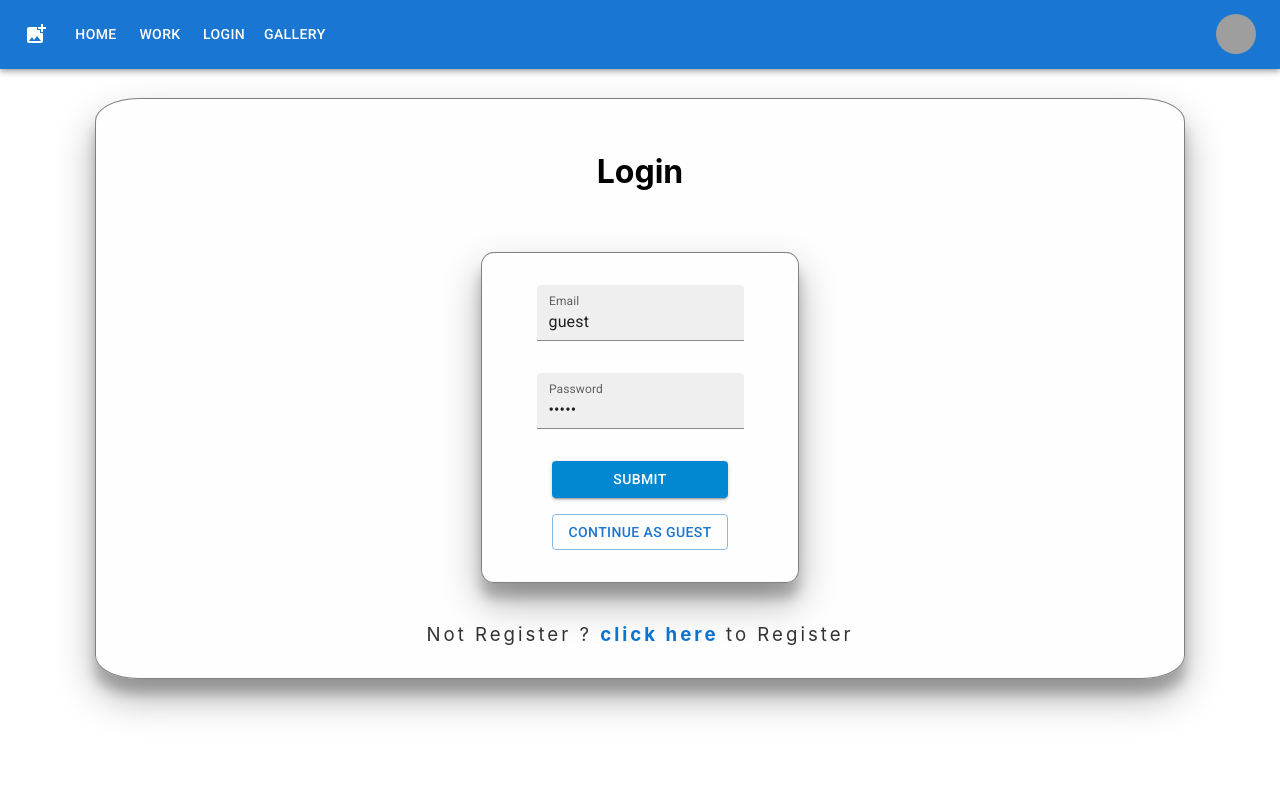
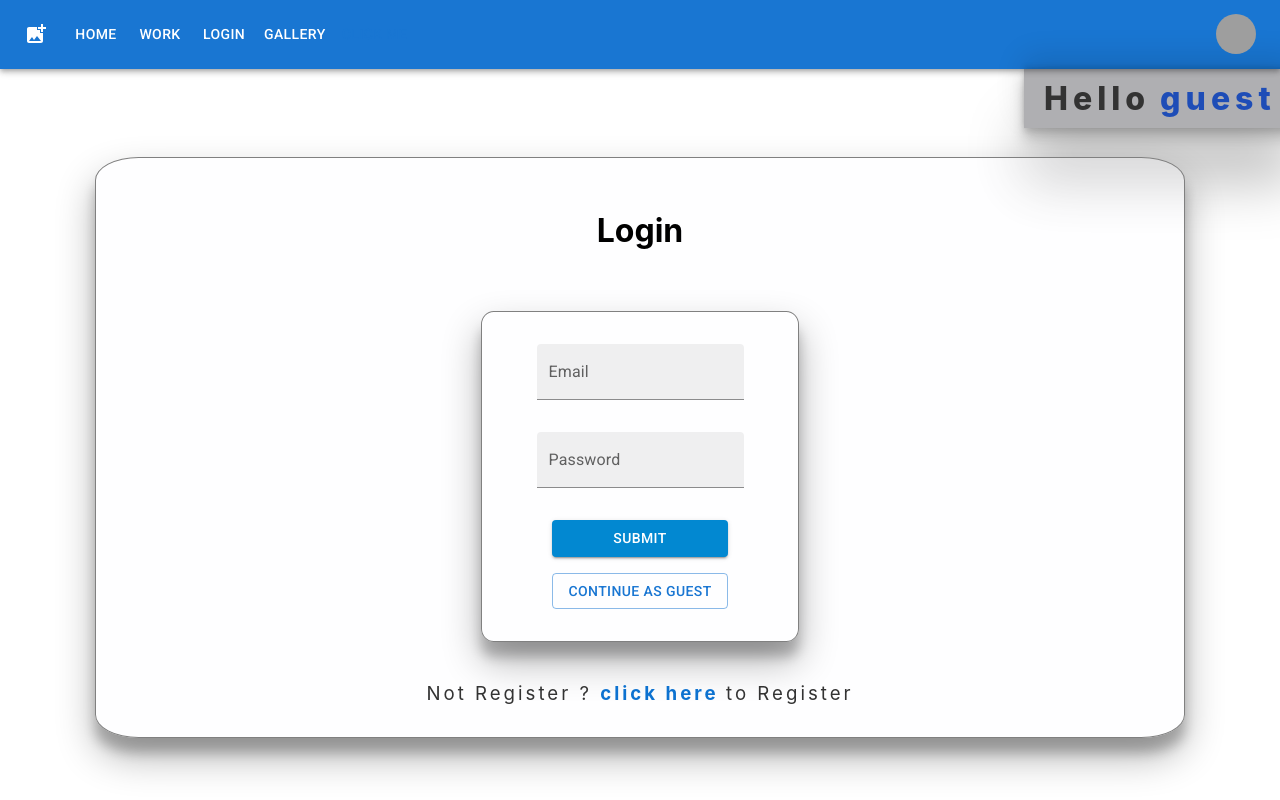
Before and after one commit to dankarger/merger, a React (Create React App) app in the folder client/: page /login in a window 1280 px wide. Built offline with nearby package versions, Linux system fonts and the light colour scheme; grey boxes are pictures that could not be loaded.

Commit message:
style greeting

```diff
--- a/client/src/App.js
+++ b/client/src/App.js
@@ -7,9 +7,10 @@ import Gallery from "./components/Gallery/Gallery";
 import {BrowserRouter, Route, Routes} from "react-router-dom";
 import LoginPage from "./pages/LoginPage";
 import RegisterPage from "./pages/RegisterPage";
+import {GreetingStyled} from "./styles/Greeting.styled";
 
 
-export const UserContext = React.createContext();
+export const UserContext = React.createContext({name:'guest',email:'guest',password:'guest',_id:"620191159f3c315c33ae4d44"});
 
 
 function App() {
@@ -21,6 +22,10 @@ function App() {
         <UserContext.Provider value={[currentUser, setCurrentUser]}>
         <BrowserRouter>
             <NavBar />
+            <GreetingStyled>
+              Hello <span> {currentUser.name}</span>
+            </GreetingStyled>
+
             <Routes>
                 <Route path='/home'  element={<HomePage />} />
                 <Route path='/work'  element={<WorkSpace />} />
--- a/client/src/components/LoginRegisterForm/LoginRegisterForm.jsx
+++ b/client/src/components/LoginRegisterForm/LoginRegisterForm.jsx
@@ -24,14 +24,15 @@ export default function LoginRegisterForm({type,handleFormInputs,handleSubmitLog
                                                   variant="filled"
                                                   onChange={handleFormInputs}
                                                   name='name'
-                                                  value={type==='login'?null: formData.name}
+                                                  value={formData.name}
                 />}
 
                 <TextField id="filled-basic" label="Email"
                            variant="filled"
                            onChange={handleFormInputs}
                            name='email'
-                           value={formData.email}/>
+                           value={formData.email}
+                />
 
                 <TextField
                     id="filled-password-input"
--- a/client/src/components/NavBar/NavBar.jsx
+++ b/client/src/components/NavBar/NavBar.jsx
@@ -15,7 +15,6 @@ import CropFreeIcon from '@mui/icons-material/CropFree';
 import {Link} from "react-router-dom";
 import AddPhotoAlternateIcon from '@mui/icons-material/AddPhotoAlternate';
 import {UserContext} from "../../App";
-
 import {motion} from 'framer-motion'
 import {navbarVariants} from "../../animations/animations";
 import {useContext} from "react";
@@ -26,9 +25,10 @@ const settings = ['Profile', 'Account', 'Dashboard', 'Logout'];
 const ResponsiveAppBar = () => {
     const [anchorElNav, setAnchorElNav] = React.useState(null);
     const [anchorElUser, setAnchorElUser] = React.useState(null);
-    const user = useContext(UserContext)
+    const [currentUser,setCurrentUser]= useContext(UserContext)
 
-    console.log('navbar',user)
+
+
     const handleOpenNavMenu = (event) => {
         setAnchorElNav(event.currentTarget);
     };
@@ -53,6 +53,7 @@ const ResponsiveAppBar = () => {
         //         animate='animate'
         >
             <Container maxWidth="xl">
+
                 <Toolbar disableGutters>
                     <Typography
                         variant="h6"
@@ -119,7 +120,7 @@ const ResponsiveAppBar = () => {
                         sx={{ flexGrow: 1, display: { xs: 'flex', md: 'none' } }}
                     >
                         LOGO
-                        {user.name}
+                        {currentUser.name}
                     </Typography>
                     {/*<Link to='/>' >*/}
                     <Box sx={{ flexGrow: 1, display: { xs: 'none', md: 'flex' } }}>
@@ -173,6 +174,7 @@ const ResponsiveAppBar = () => {
                     </Box>
                 </Toolbar>
             </Container>
+
         </AppBar>
     );
 };
--- a/client/src/pages/LoginPage.jsx
+++ b/client/src/pages/LoginPage.jsx
@@ -10,7 +10,7 @@ import myApi from "../api/Api";
 
 const LoginPage =()=> {
         const [currentUser,setCurrentUser]= useContext(UserContext)
-        const[formData,setFormData]= useState({name:'guest',email:'guest',password:'guest'});
+        const[formData,setFormData]= useState({});
 
     const handleSubmitLogin = async ()=>{
         try {
--- a/client/src/pages/RegisterPage.jsx
+++ b/client/src/pages/RegisterPage.jsx
@@ -11,7 +11,7 @@ import myApi from "../api/Api";
 
 const RegisterPage =()=> {
     const [currentUser,setCurrentUser]= useContext(UserContext)
-    const[formData,setFormData]= useState({});
+    const[formData,setFormData]= useState({name:'guest',email:'guest',password:'guest'});
 
 
     const handleSubmitLogin = async ()=>{
--- /dev/null
+++ b/client/src/styles/Greeting.styled.js
@@ -0,0 +1,23 @@
+import styled from "styled-components";
+import {motion} from 'framer-motion'
+
+export const GreetingStyled = styled(motion.div) `
+  width: fit-content;
+  font-size: calc(1rem + 2vmin);
+  letter-spacing: 5px;
+  font-weight: 800;
+  display: flex;
+  justify-content: right;
+  align-items: center;
+  margin-left: 80%;
+  color: #333333;
+  background: rgba(28, 28, 35, 0.35);
+  padding: 10px 20px;
+  box-shadow: rgba(0, 0, 0, 0.25) 0px 54px 55px, rgba(0, 0, 0, 0.12) 0px -12px 30px, rgba(0, 0, 0, 0.12) 0px 4px 6px, rgba(0, 0, 0, 0.17) 0px 12px 13px, rgba(0, 0, 0, 0.09) 0px -3px 5px;  span {
+    margin-left: 10px;
+    color: #1e4db7;
+    //text-shadow: 1px 1px 1px #333333;
+  }
+
+
+`
```
